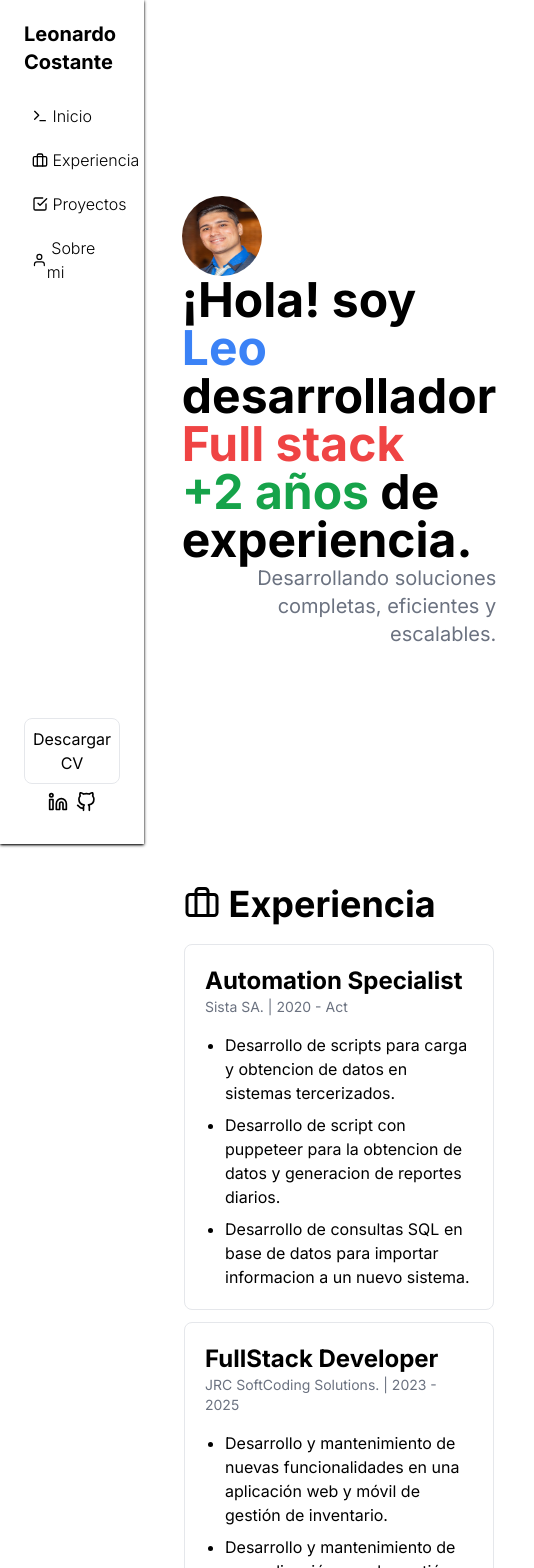
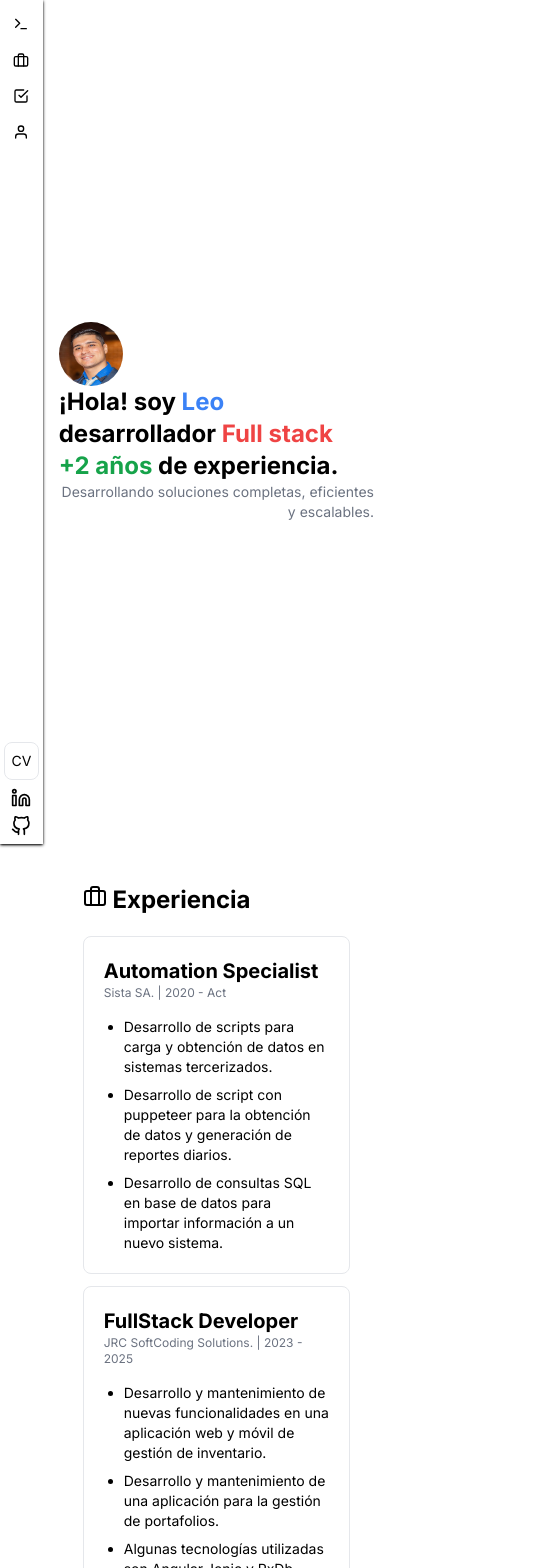
Before and after one commit to leonardoarielcostante/leonardoarielcostante.github.io, a React (Vite) app: page / in a window 390 px wide. Shown: the top 1568 px of the page, 534 px wide, since content can reach past the window. Built offline with nearby package versions, Linux system fonts and the light colour scheme.

Commit message:
5th commit

```diff
--- a/index.html
+++ b/index.html
@@ -1,5 +1,5 @@
 <!doctype html>
-<html lang="en">
+<html lang="es" class="scroll-smooth">
   <head>
     <meta charset="UTF-8" />
     <meta name="viewport" content="width=device-width, initial-scale=1.0" />
--- a/src/App.jsx
+++ b/src/App.jsx
@@ -2,6 +2,7 @@ import Nav from "./components/Nav/Nav";
 import Home from "./components/Home/Home";
 import Experience from "./components/Experience/Experience";
 import Projects from "./components/Projects/Projects";
+import Aboutme from "./components/Aboutme/Aboutme";
 
 function App() {
   return (
@@ -11,6 +12,7 @@ function App() {
         <Home />
         <Experience />
         <Projects />
+        <Aboutme />
       </div>
     </div>
   );
--- /dev/null
+++ b/src/components/Aboutme/Aboutme.jsx
@@ -0,0 +1,32 @@
+import { FiUser } from "react-icons/fi";
+
+const Aboutme = () => {
+  return (
+    <section id="aboutme" className="flex h-fit flex-col p-10 text-sm">
+      <h2 className="flex pb-5 text-2xl font-bold md:text-4xl 2xl:text-5xl">
+        <FiUser />
+        &nbsp;Sobre mi
+      </h2>
+      <p>
+        Soy un desarrollador fullstack proactivo y autodidacta, con una sólida
+        experiencia en el desarrollo de aplicaciones web utilizando tecnologías
+        como React, Angular, Express y MySQL. Mi enfoque se centra en la
+        creación de aplicaciones y SPA eficientes, combinando un profundo
+        conocimiento técnico con una atención meticulosa al detalle en la
+        experiencia del usuario.
+        <br />
+        Mi capacidad para aprender de forma independiente me ha permitido
+        mantenerme actualizado con las últimas tendencias y mejores prácticas en
+        el desarrollo frontend. Sin embargo, también estoy comprometido con mi
+        crecimiento académico y actualmente estoy cursando la carrera de
+        Analista Programador Universitario, lo que me permite fortalecer y
+        complementar mis habilidades con fundamentos teóricos y prácticas en un
+        entorno académico.
+      </p>
+    </section>
+  );
+};
+
+Aboutme.propTypes = {};
+
+export default Aboutme;
--- /dev/null
+++ b/src/components/Aboutme/index.js
@@ -0,0 +1 @@
+export { default as Aboutme } from './Aboutme';
--- a/src/components/Card/Card.jsx
+++ b/src/components/Card/Card.jsx
@@ -4,10 +4,12 @@ const Card = ({ title, company, responsibilities }) => {
   return (
     <div className="w-full rounded-lg border p-5">
       <div className="pb-4">
-        <h3 className="text-2xl font-bold 2xl:text-3xl">{title}</h3>
-        <p className="text-sm text-gray-500 2xl:text-lg">{company}</p>
+        <h3 className="text-xl font-bold md:text-2xl 2xl:text-3xl">{title}</h3>
+        <p className="text-xs text-gray-500 md:text-sm 2xl:text-lg">
+          {company}
+        </p>
       </div>
-      <ul className="list-disc space-y-2 pl-5 2xl:text-xl">
+      <ul className="list-disc space-y-2 pl-5 text-sm md:text-base 2xl:text-xl">
         {responsibilities.map((e, index) => (
           <li key={index}>{e}</li>
         ))}
--- a/src/components/Experience/Experience.jsx
+++ b/src/components/Experience/Experience.jsx
@@ -8,14 +8,14 @@ const Experience = () => {
     "Algunas tecnologías utilizadas son Angular, Ionic y RxDb.",
   ];
   const SISTA = [
-    "Desarrollo de scripts para carga y obtencion de datos en sistemas tercerizados.",
-    "Desarrollo de script con puppeteer para la obtencion de datos y generacion de reportes diarios.",
-    "Desarrollo de consultas SQL en base de datos para importar informacion a un nuevo sistema.",
+    "Desarrollo de scripts para carga y obtención de datos en sistemas tercerizados.",
+    "Desarrollo de script con puppeteer para la obtención de datos y generación de reportes diarios.",
+    "Desarrollo de consultas SQL en base de datos para importar información a un nuevo sistema.",
   ];
 
   return (
-    <section className="flex h-screen flex-col p-10">
-      <h2 className="flex pb-5 text-4xl font-bold 2xl:text-5xl">
+    <section id="experience" className="flex h-fit flex-col p-10">
+      <h2 className="flex pb-5 text-2xl font-bold md:text-4xl 2xl:text-5xl">
         <FiBriefcase />
         &nbsp;Experiencia
       </h2>
--- a/src/components/Home/Home.jsx
+++ b/src/components/Home/Home.jsx
@@ -1,21 +1,24 @@
 const Home = () => {
   return (
-    <section className="flex h-screen w-full items-center justify-center p-10">
+    <section
+      id="home"
+      className="flex h-screen w-full items-center justify-center p-4 md:p-10"
+    >
       <div className="flex flex-col">
         <img
           src="/images/foto.webp"
           alt="Leonardo Costante"
-          className="h-20 w-20 rounded-full object-fill xl:h-24 xl:w-24"
+          className="h-16 w-16 rounded-full object-fill md:h-24 md:w-24"
         />
-        <p className="text-5xl font-bold 2xl:text-7xl">
+        <p className="whitespace-normal text-2xl font-bold md:text-5xl 2xl:text-7xl">
           ¡Hola! soy <span className="text-blue-500">Leo</span>
           <br />
           desarrollador
-          <span className="text-red-500"> Full stack</span>
+          <span className="text-red-500"> Full&nbsp;stack</span>
           <br />
           <span className="text-green-600">+2 años</span> de experiencia.
         </p>
-        <p className="text-end text-xl text-gray-500 2xl:text-2xl">
+        <p className="text-end text-sm text-gray-500 md:text-base 2xl:text-2xl">
           Desarrollando soluciones completas, eficientes y escalables.
         </p>
       </div>
--- a/src/components/ImgCard/ImgCard.jsx
+++ b/src/components/ImgCard/ImgCard.jsx
@@ -11,7 +11,7 @@ const ImgCard = ({ title, description, image, technologies }) => {
       />
       <div className="space-y-4 rounded-b-lg border-b border-l border-r p-3">
         <h3 className="text-xl font-bold 2xl:text-2xl">{title}</h3>
-        <p className="h-32 text-sm text-gray-500 lg:h-40 xl:h-44 2xl:text-base">
+        <p className="h-48 text-sm text-gray-500 sm:h-44 lg:h-40 xl:h-44 2xl:text-base">
           {description}
         </p>
         <div className="mb-1 flex h-12 flex-wrap gap-2">
--- a/src/components/MyButton/MyButton.jsx
+++ b/src/components/MyButton/MyButton.jsx
@@ -3,6 +3,7 @@ import PropTypes from "prop-types";
 const MyButton = ({ text, className, link }) => {
   return (
     <a
+      target="_blank"
       href={link}
       className={`block cursor-pointer rounded-lg border py-2 text-center transition-all ${className}`}
     >
--- a/src/components/Nav/Nav.jsx
+++ b/src/components/Nav/Nav.jsx
@@ -10,58 +10,73 @@ import {
 
 const Nav = () => {
   return (
-    <aside className="sticky left-0 top-0 flex max-h-screen w-1/4 min-w-36 flex-col justify-between shadow shadow-black">
-      <nav className="w-full px-6">
-        <p className="py-5 text-xl font-bold xl:text-3xl">Leonardo Costante</p>
+    <aside className="sticky left-0 top-0 flex max-h-screen w-12 flex-col justify-between shadow shadow-black transition-all ease-in-out md:w-1/4">
+      <nav className="flex w-full justify-center pt-2 md:block md:px-6">
+        <p className="hidden py-5 text-xl font-bold md:block xl:text-3xl">
+          Leonardo Costante
+        </p>
         <ul className="flex flex-col space-y-1 font-light xl:text-xl">
           <li>
             <a
-              href="#"
-              className="flex w-fit items-center rounded-full p-2 hover:bg-gray-200"
+              href="#home"
+              className="flex w-fit items-center justify-center rounded-full p-2 hover:bg-gray-200"
             >
               <FiTerminal />
-              &nbsp;Inicio
+              <span className="hidden md:block">&nbsp;Inicio</span>
             </a>
           </li>
           <li>
             <a
-              href="#"
-              className="flex w-fit items-center rounded-full p-2 hover:bg-gray-200"
+              href="#experience"
+              className="flex w-fit items-center justify-center rounded-full p-2 hover:bg-gray-200"
             >
               <FiBriefcase />
-              &nbsp;Experiencia
+              <span className="hidden md:block">&nbsp;Experiencia</span>
             </a>
           </li>
           <li>
             <a
-              href="#"
-              className="flex w-fit items-center rounded-full p-2 hover:bg-gray-200"
+              href="#projects"
+              className="flex w-fit items-center justify-center rounded-full p-2 hover:bg-gray-200"
             >
               <FiCheckSquare />
-              &nbsp;Proyectos
+              <span className="hidden md:block">&nbsp;Proyectos</span>
             </a>
           </li>
           <li>
             <a
-              href="#"
-              className="flex w-fit items-center rounded-full p-2 hover:bg-gray-200"
+              href="#aboutme"
+              className="flex w-fit items-center justify-center rounded-full p-2 hover:bg-gray-200"
             >
               <FiUser />
-              &nbsp;Sobre mi
+              <span className="hidden md:block">&nbsp;Sobre mi</span>
             </a>
           </li>
         </ul>
       </nav>
-      <footer className="m-6 space-y-2 pb-2">
+      <footer className="space-y-2 p-1 pb-2 md:m-6">
         <MyButton
           text={"Descargar CV"}
-          className={"hover:bg-gray-100 2xl:text-xl"}
+          link={
+            "https://drive.google.com/file/d/1s38xTuSV2jWSkNYky6V9e-kcvlWzu7Ux/view?usp=drive_link"
+          }
+          className={"hidden hover:bg-gray-100 md:block 2xl:text-xl"}
         />
-        <div className="xl flex justify-center space-x-2 text-xl 2xl:text-2xl">
-          <a href="#">
+        <MyButton
+          link={
+            "https://drive.google.com/file/d/1s38xTuSV2jWSkNYky6V9e-kcvlWzu7Ux/view?usp=drive_link"
+          }
+          text={"CV"}
+          className={"m-0 py-0 text-sm hover:bg-gray-100 md:hidden 2xl:text-xl"}
+        />
+        <div className="flex flex-col items-center justify-center space-y-2 text-xl md:flex md:flex-row md:space-x-2 md:space-y-0 2xl:text-2xl">
+          <a
+            href="https://www.linkedin.com/in/leonardo-ariel-costante/"
+            target="_blank"
+          >
             <FiLinkedin />
           </a>
-          <a href="#">
+          <a href="https://github.com/leonardoarielcostante" target="_blank">
             <FiGithub />
           </a>
         </div>
```
Also changed, not shown: src/components/Projects/Projects.jsx (+5 -5 lines).
